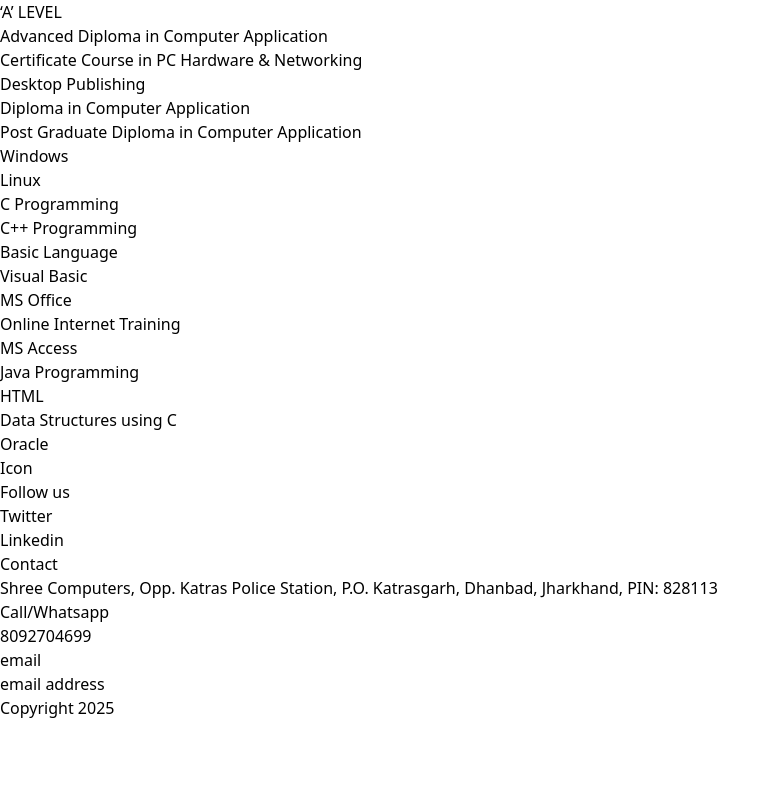
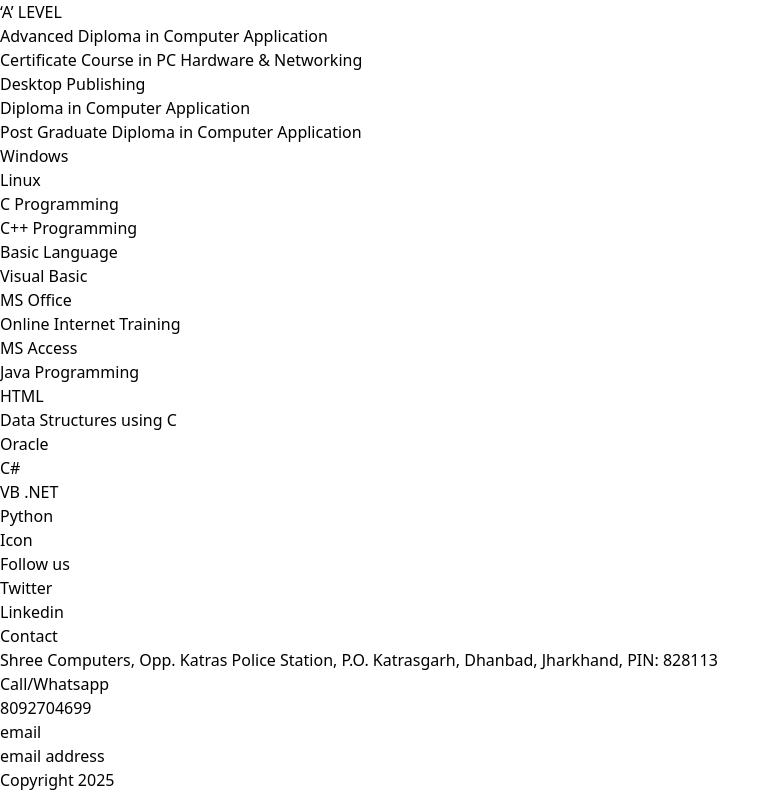
Before and after one commit to ManishaBose/shree-computers, a Next.js app: page /courses in a window 1280 px wide. Shown: the part 504-1296 px from the top of the page, without its empty margins (0-780 px from the left). Before the commit the page ends 1224 px from the top, so only its background shows below. Built offline with nearby package versions, Linux system fonts and the light colour scheme.

Commit message:
Add courses

```diff
--- a/app/courses/page.tsx
+++ b/app/courses/page.tsx
@@ -34,6 +34,9 @@
       <div>HTML</div>
       <div>Data Structures using C</div>
       <div>Oracle</div>
+      <div>C#</div>
+      <div>VB .NET</div>
+      <div>Python</div>
     </div>
   );
 }
```
